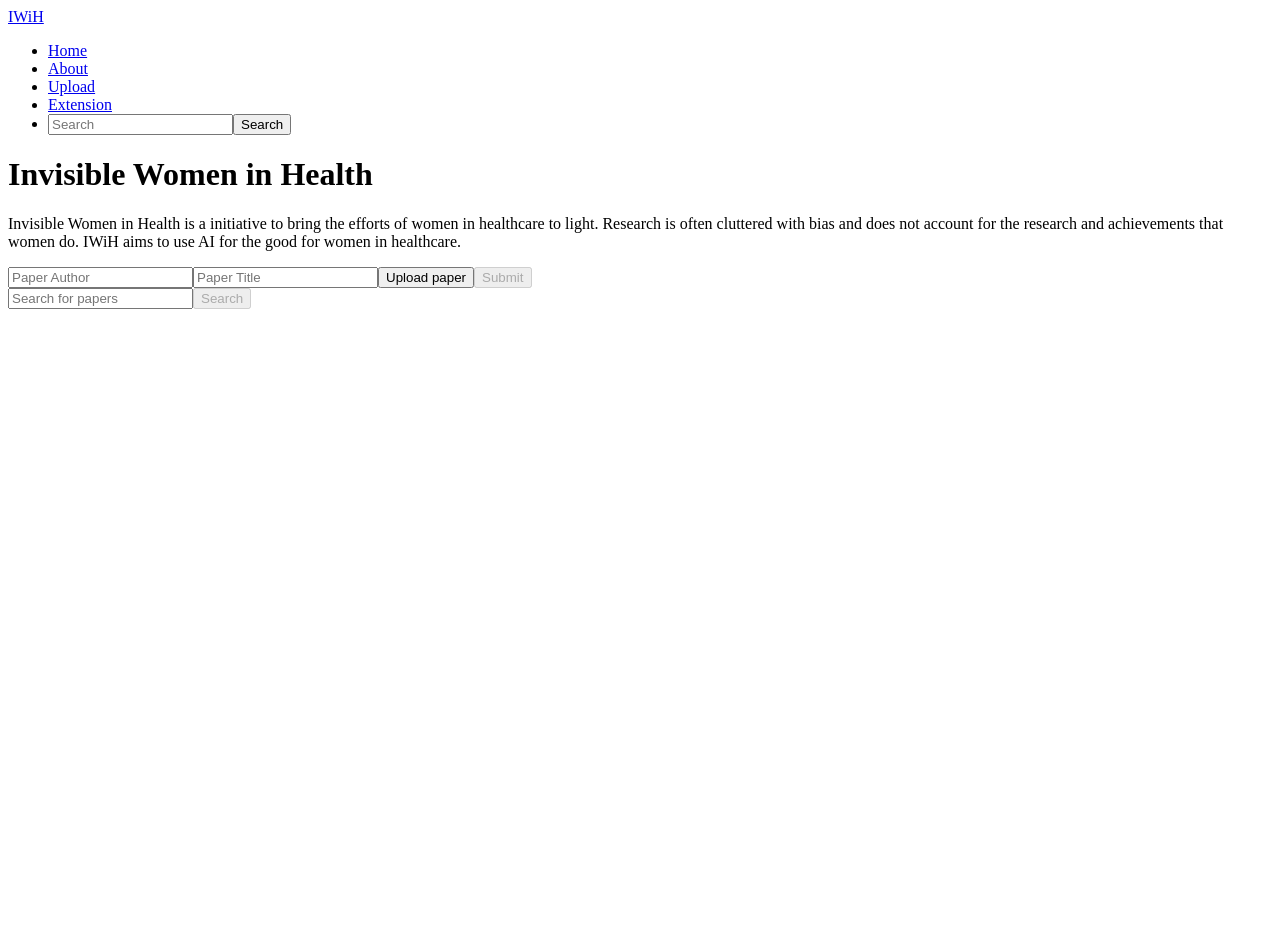
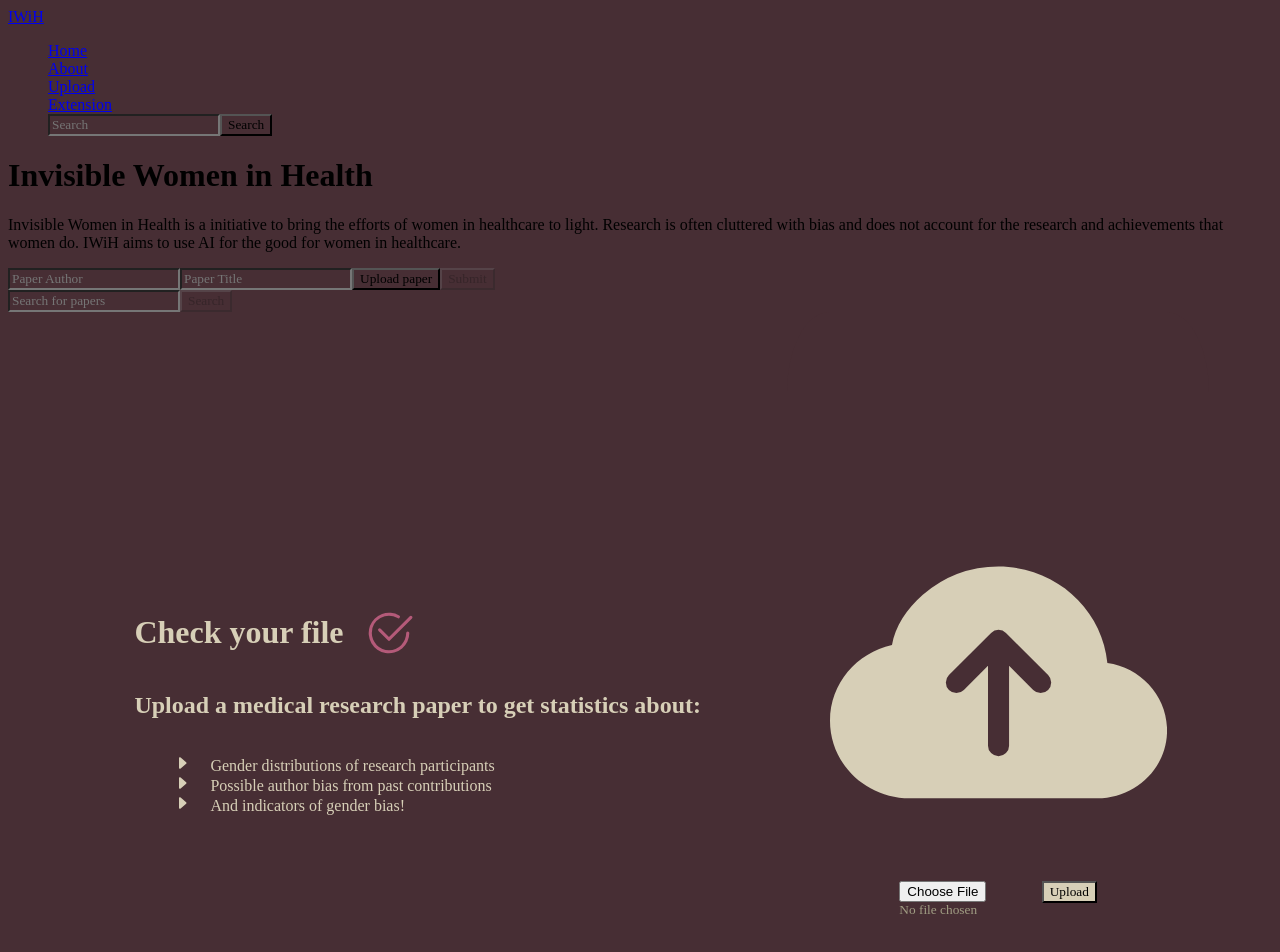
Before and after one commit to miguel-merlin/iWih, a React (Vite) app in the folder app/: page / in a window 1280 px wide. Shown: the top 952 px of the page. Before the commit the page ends 800 px from the top, so only its background shows below. Built offline with nearby package versions, Linux system fonts and the light colour scheme; no server answers; a web font is replaced by a local one.

Commit message:
fixed upload css

```diff
--- a/app/src/App.tsx
+++ b/app/src/App.tsx
@@ -1,9 +1,16 @@
 import Home from "./pages/Home";
+import UploadBox from "./pages/components/uploadBox";
+import UploadInfo from "./pages/components/uploadInfo";
+import "./pages/components/upload.css";
 
 function App() {
   return (
     <div>
       <Home></Home>
+      <div id="upload-section">
+        <UploadInfo></UploadInfo>
+        <UploadBox></UploadBox>
+      </div>
     </div>
   );
 }
--- a/app/src/pages/components/upload.css
+++ b/app/src/pages/components/upload.css
@@ -1,4 +1,12 @@
 @import url('https://fonts.googleapis.com/css2?family=SUSE:wght@100..800&display=swap" rel="stylesheet');
+
+#upload-section {
+    display: grid;
+    grid-template-columns: 2fr 1fr;
+    justify-content: center;
+    align-items: center;
+    height: 100vh;
+}
 
 * {
     background-color: #472e34;
@@ -11,6 +19,8 @@
     flex-direction: column;
     text-align: left;
     width: 80%;
+    position: relative;
+    left: 15%;
 }
 
 #line {
@@ -22,7 +32,7 @@
     height: 50px;
     width: 50px;
     position: relative;
-    top: 40px;
+    top: 15px;
     left: 20px;
     color: #b45a79;
 }
@@ -36,6 +46,8 @@
     align-items: center;
     border-radius: 10%;
     color: #a09d83;
+    position: relative;
+    right: 15%;
 }
 
 #file-input {
@@ -43,7 +55,7 @@
     z-index: 2;
     margin: 0;
     position: relative;
-    top: 10px;
+    top: 8px;
 }
 
 input::file-selector-button {
@@ -53,7 +65,7 @@ input::file-selector-button {
 #upload-cloud {
     color: #d7cfb7;
     background-color: #472e34;
-    height: 80%;
+    height: 50%;
     width: 80%;
 }
 
@@ -62,6 +74,8 @@ input::file-selector-button {
     flex-direction: row;
     justify-content: space-around;
     align-items: center;
+    position: relative;
+    bottom: 20px;
 }
 
 #file-input {
@@ -73,6 +87,7 @@ input::file-selector-button {
     position: relative;
     right: 15%;
     z-index: 2;
+    background-color: #d7cfb7;
 }
 
 .suse {
--- a/app/src/pages/components/uploadInfo.tsx
+++ b/app/src/pages/components/uploadInfo.tsx
@@ -2,7 +2,6 @@ import "./upload.css";
 
 const uploadInfo = () => {
   return (
-    <div id="container">
       <div id="left-container">
         <div id="line">
           <h1>Check your file</h1>
@@ -65,7 +64,6 @@ const uploadInfo = () => {
           </li>
         </ul>
       </div>
-    </div>
   );
 };
 
```
